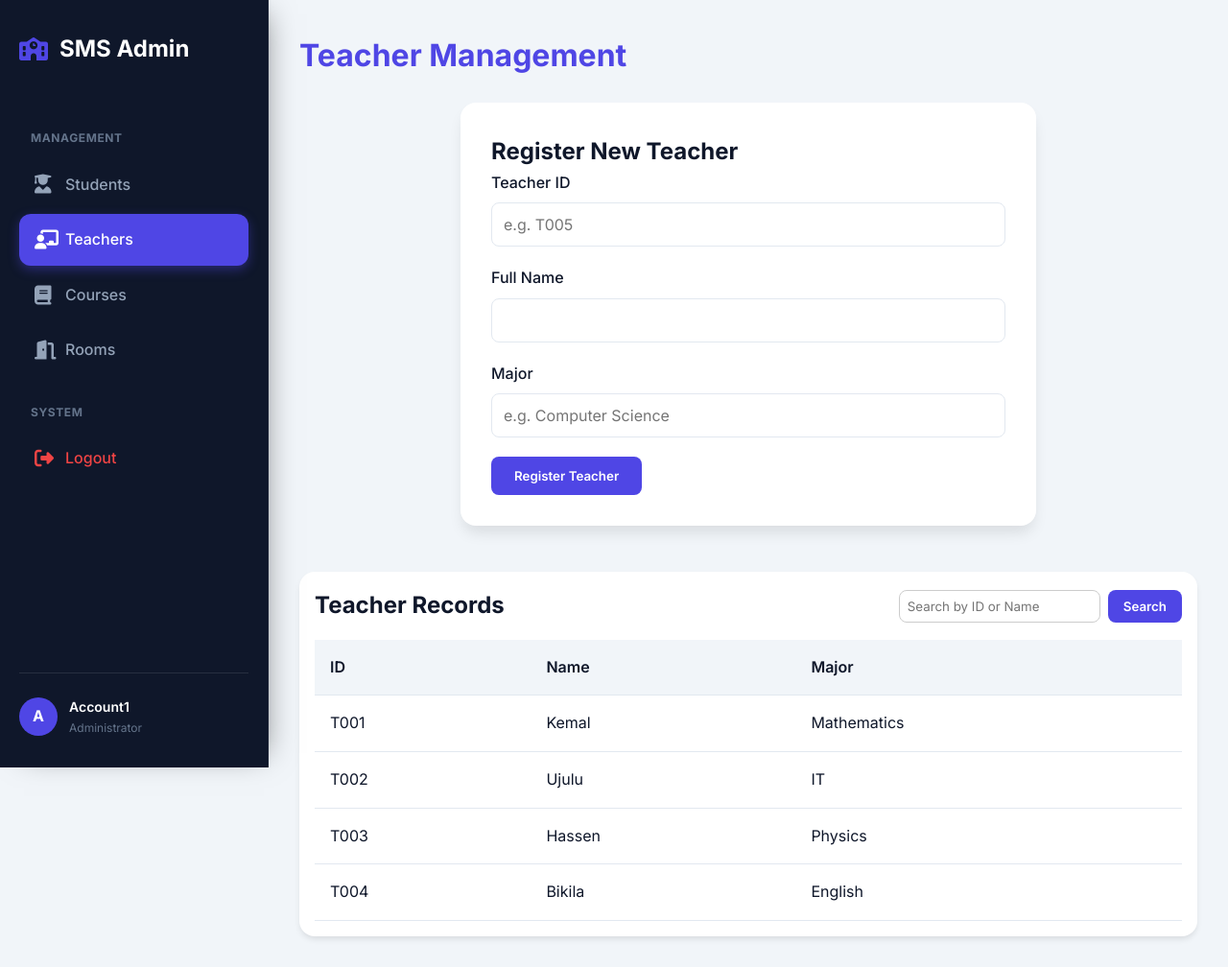
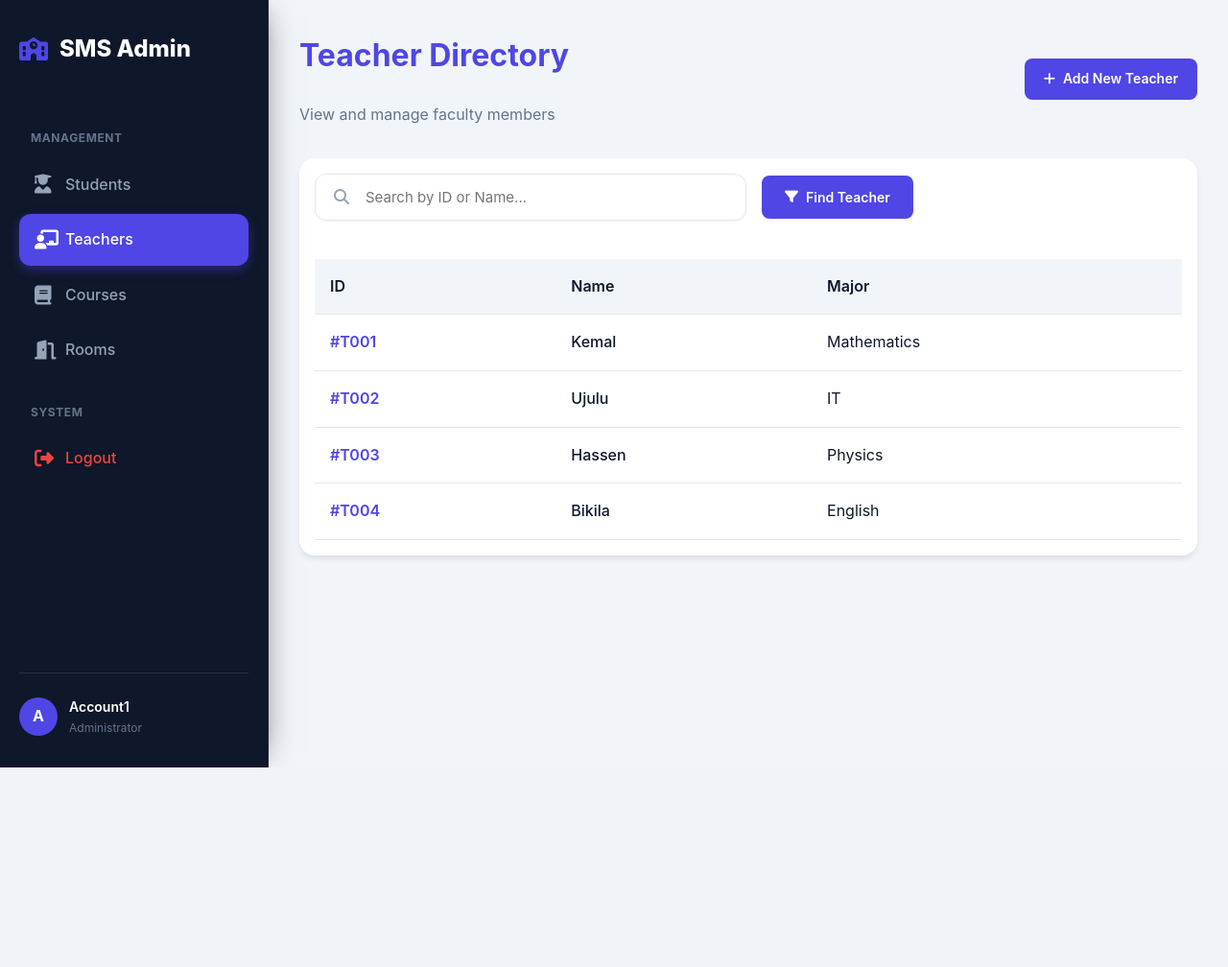
Before and after one commit to jabez-abija2399/School-Management-System, a PHP site: page /Teacher/teacher.php in a window 1280 px wide. Shown: the whole page at 96% size. After the commit the page ends 800 px from the top, so only its background shows below. Run offline with PHP 8.4, Linux system fonts and the light colour scheme; a user stored in the database is signed in; data comes from the database, SQL or seed files in the repository.

Commit message:
refactor: move teacher registration to a dedicated page and enhance teacher listing UI.

```diff
--- a/Teacher/teacher.php
+++ b/Teacher/teacher.php
@@ -1,18 +1,6 @@
 <?php
 session_start();
 require_once '../config/db.php';
-
-// Handle Registration
-if ($_SERVER['REQUEST_METHOD'] === 'POST' && isset($_POST['register'])) {
-    $id = $_POST['t_id'];
-    $name = $_POST['t_name'];
-    $major = $_POST['major'];
-
-    $stmt = $pdo->prepare("INSERT INTO Teach_table (T_Id, T_name, Major) VALUES (?, ?, ?)");
-    $stmt->execute([$id, $name, $major]);
-    header("Location: teacher.php?msg=Teacher registered successfully");
-    exit;
-}
 
 // Handle Search
 $search = $_GET['search'] ?? '';
@@ -31,48 +19,39 @@ $teachers = $stmt->fetchAll();
 <head>
     <meta charset="UTF-8">
     <meta name="viewport" content="width=device-width, initial-scale=1.0">
-    <title>Teacher Management - SMS</title>
+    <title>Teachers - SMS</title>
     <link rel="stylesheet" href="../CSS/style.css">
-    <link rel="stylesheet" href="https://fonts.googleapis.com/css2?family=Inter:wght@400;500;600;700&display=swap">
 </head>
 <body>
     <?php include '../components/nav.php'; ?>
-
     <main>
         <div class="container">
-            <h1>Teacher Management</h1>
+            <div class="page-header">
+                <div>
+                    <h1>Teacher Directory</h1>
+                    <p style="color: #64748b;">View and manage faculty members</p>
+                </div>
+                <a href="register_teacher.php" class="btn-primary">
+                    <i class="fas fa-plus"></i> Add New Teacher
+                </a>
+            </div>
 
             <?php if (isset($_GET['msg'])): ?>
                 <div style="background: var(--success); color: white; padding: 1rem; border-radius: 0.5rem; margin-bottom: 2rem;">
-                    <?php echo htmlspecialchars($_GET['msg']); ?>
+                    <i class="fas fa-check-circle"></i> <?php echo htmlspecialchars($_GET['msg']); ?>
                 </div>
             <?php endif; ?>
 
-            <div class="form-card" style="margin-bottom: 3rem;">
-                <h2>Register New Teacher</h2>
-                <form method="POST">
-                    <div class="form-group">
-                        <label>Teacher ID</label>
-                        <input type="text" name="t_id" required placeholder="e.g. T005">
-                    </div>
-                    <div class="form-group">
-                        <label>Full Name</label>
-                        <input type="text" name="t_name" required>
-                    </div>
-                    <div class="form-group">
-                        <label>Major</label>
-                        <input type="text" name="major" required placeholder="e.g. Computer Science">
-                    </div>
-                    <button type="submit" name="register">Register Teacher</button>
-                </form>
-            </div>
-
             <div class="table-container">
-                <div style="display: flex; justify-content: space-between; align-items: center; margin-bottom: 1rem;">
-                    <h2>Teacher Records</h2>
-                    <form method="GET" style="display: flex; gap: 0.5rem;">
-                        <input type="text" name="search" placeholder="Search by ID or Name" value="<?php echo htmlspecialchars($search); ?>" style="padding: 0.5rem; border-radius: 0.5rem; border: 1px solid #ccc;">
-                        <button type="submit" style="width: auto; padding: 0.5rem 1rem;">Search</button>
+                <div style="margin-bottom: 2.5rem;">
+                    <form method="GET" style="display: flex; gap: 1rem; align-items: center;">
+                        <div class="search-wrapper">
+                            <input type="text" name="search" class="search-input" placeholder="Search by ID or Name..." value="<?php echo htmlspecialchars($search); ?>">
+                            <i class="fas fa-search"></i>
+                        </div>
+                        <button type="submit" class="btn-primary" style="padding: 0.875rem 1.5rem;">
+                             <i class="fas fa-filter"></i> Find Teacher
+                        </button>
                     </form>
                 </div>
                 <table>
@@ -86,8 +65,8 @@ $teachers = $stmt->fetchAll();
                     <tbody>
                         <?php foreach ($teachers as $t): ?>
                             <tr>
-                                <td><?php echo htmlspecialchars($t['T_Id']); ?></td>
-                                <td><?php echo htmlspecialchars($t['T_name']); ?></td>
+                                <td style="font-weight: 600; color: var(--primary-color);">#<?php echo htmlspecialchars($t['T_Id']); ?></td>
+                                <td style="font-weight: 500;"><?php echo htmlspecialchars($t['T_name']); ?></td>
                                 <td><?php echo htmlspecialchars($t['Major']); ?></td>
                             </tr>
                         <?php endforeach; ?>
```
